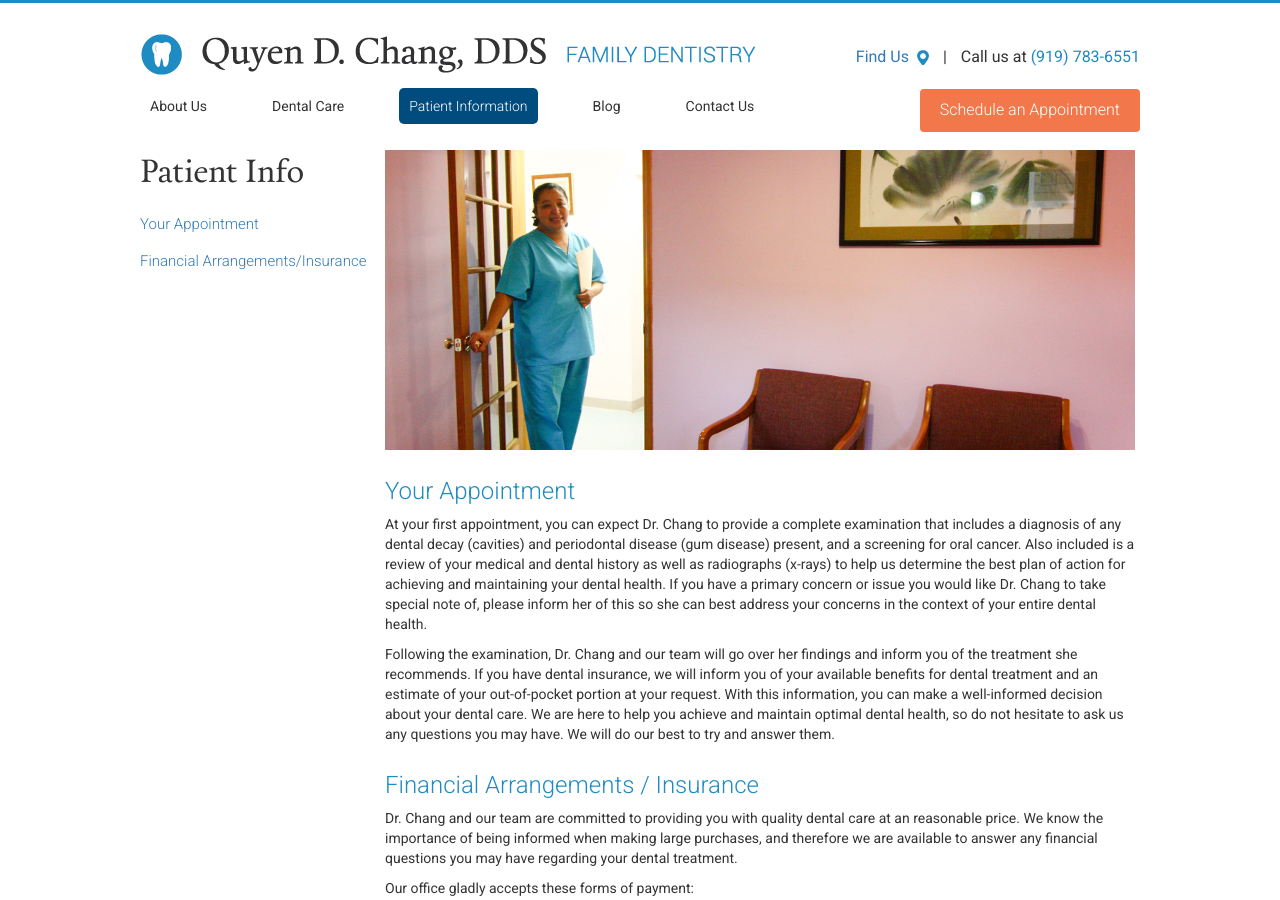
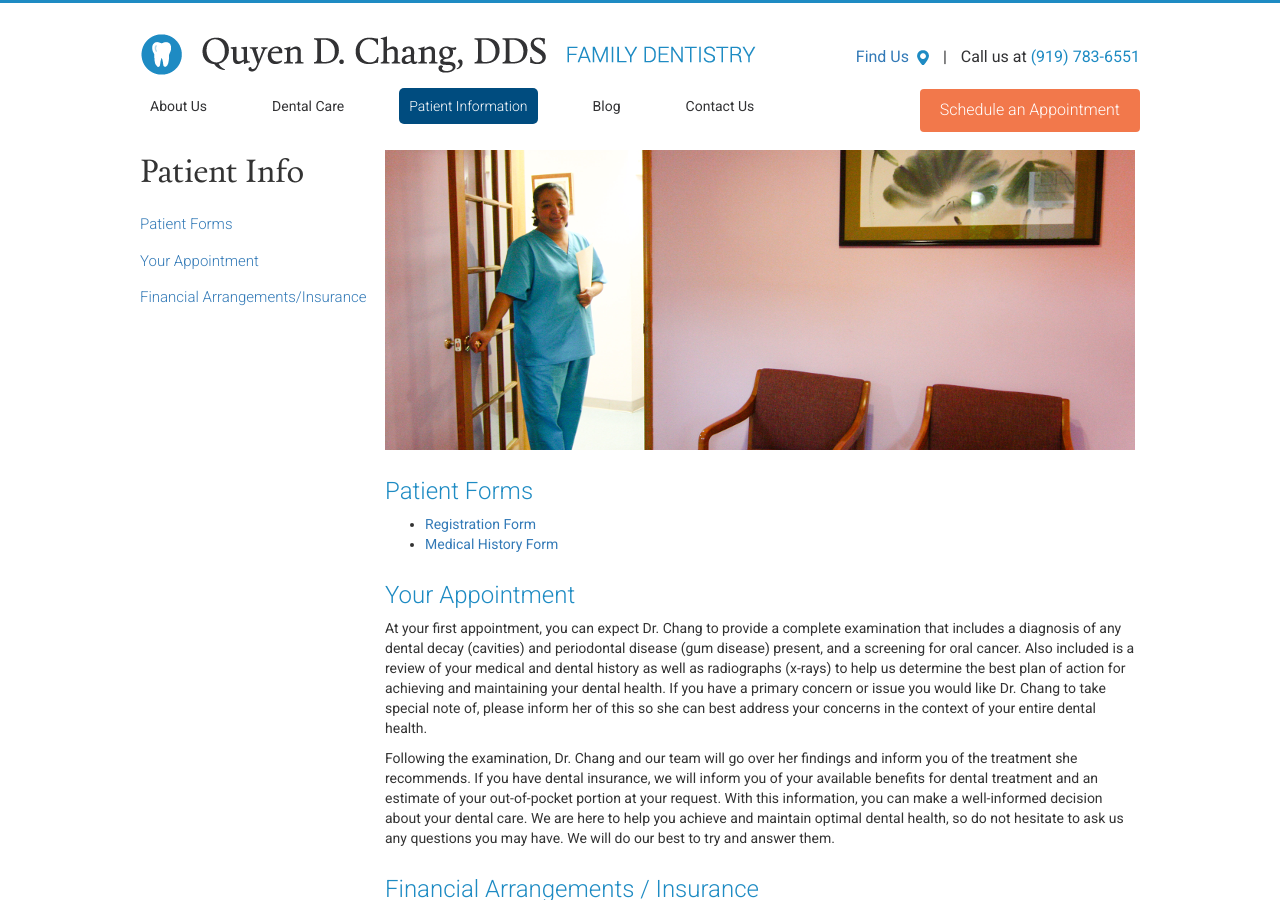
Before and after one commit to gabrielyeung/changdds, a Jekyll site: the page built from patientinfo/index.html, in a window 1280 px wide and 900 px high. Built offline with Jekyll 4.4.1, drawn with Linux system fonts in a browser that asks for light colours.

Commit message:
add "Patient Forms" section on /patientinfo page

```diff
--- a/patientinfo/index.html
+++ b/patientinfo/index.html
@@ -7,6 +7,7 @@ category: patientinfo
   <nav class="page-nav">
       <h1>Patient Info</h1>
       <section>
+        <h2><a href="#Patient-Forms">Patient Forms</a></h2>
         <h2><a href="#Your-Appointment">Your Appointment</a></h2>
         <h2><a href="#Financial-Arrangements">Financial Arrangements/Insurance</a></h2>
       </section>
@@ -15,6 +16,13 @@ category: patientinfo
       <figure>
           <img src="{{site.baseurl}}/img/banner/patientinfo_banner.png" alt="patient info banner">
       </figure>
+
+      <h1 id="Patient-Forms">Patient Forms</h1>
+      <ul>
+        <li><a target="_blank" href="https://patientviewer.com/WebFormsGWT/GWT/WebForms/WebForms.html?DentalOfficeID=29439&WebSheetDefID=18531">Registration Form</a></li>
+        <li><a target="_blank" href="https://patientviewer.com/WebFormsGWT/GWT/WebForms/WebForms.html?DentalOfficeID=29439&WebSheetDefID=18539">Medical History Form</a></li>
+      </ul>
+
       <h1 id="Your-Appointment">Your Appointment</h1>
       <p>At your first appointment, you can expect Dr. Chang to provide a complete examination that includes a diagnosis of any dental decay (cavities) and periodontal disease (gum disease) present, and a screening for oral cancer.  Also included is a review of your medical and dental history as well as radiographs (x-rays) to help us determine the best plan of action for achieving and maintaining your dental health.  If you have a primary concern or issue you would like Dr. Chang to take special note of, please inform her of this so she can best address your concerns in the context of your entire dental health.</p>
       <p>Following the examination, Dr. Chang and our team will go over her findings and inform you of the treatment she recommends.  If you have dental insurance, we will inform you of your available benefits for dental treatment and an estimate of your out-of-pocket portion at your request.  With this information, you can make a well-informed decision about your dental care.  We are here to help you achieve and maintain optimal dental health, so do not hesitate to ask us any questions you may have.  We will do our best to try and answer them.</p>
```
Lines whose indentation alone changed are shown as unchanged.
